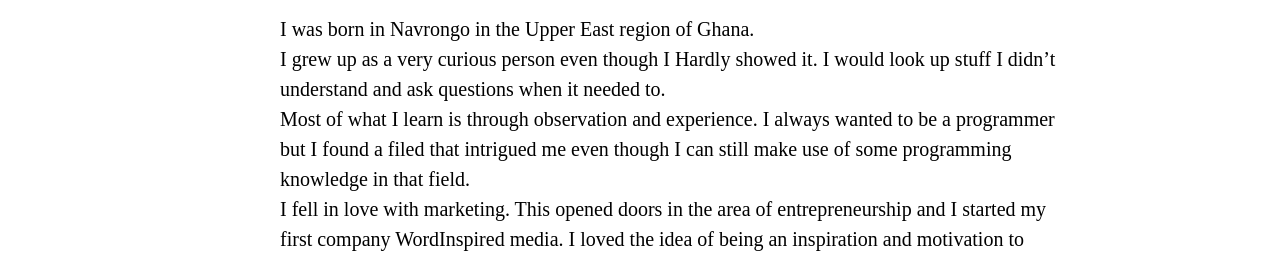
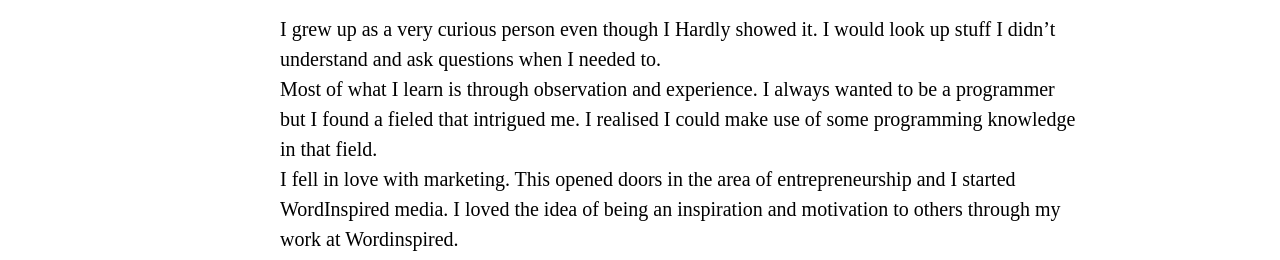
Before and after one commit to enochkabange/EnochKabange, a plain HTML site: page index.html in a window 1280 px wide. Shown: the part 631-891 px from the top of the page. Drawn offline with Linux system fonts and the light colour scheme.

Commit message:
Update index.html

```diff
--- a/index.html
+++ b/index.html
@@ -13,7 +13,7 @@
 	</header>
 	<main>
 		<h2>My Story</h2>
-<p>I was born in Navrongo in the Upper East region of Ghana. <br> I grew up as a very curious person even though I Hardly showed it. I would look up stuff I didn’t understand and ask questions when it needed to. <br> Most of what I learn is through observation and experience. I always wanted to be a programmer but I found a filed that intrigued me even though I can still make use of some programming knowledge in that field. <br> I fell in love with marketing. This opened doors in the area of entrepreneurship and I started my first company WordInspired media. I loved the idea of being an inspiration and motivation to others. </p>
+<p>I grew up as a very curious person even though I Hardly showed it. I would look up stuff I didn’t understand and ask questions when I needed to. <br> Most of what I learn is through observation and experience. I always wanted to be a programmer but I found a fieled that intrigued me. I realised I could make use of some programming knowledge in that field. <br> I fell in love with marketing. This opened doors in the area of entrepreneurship and I started WordInspired media. I loved the idea of being an inspiration and motivation to others through my work at Wordinspired. </p>
 <img src="img/ekw2.JPG">
 <!-- Caption -->
 <p class="caption">Enoch W. Kabange</p>
```
